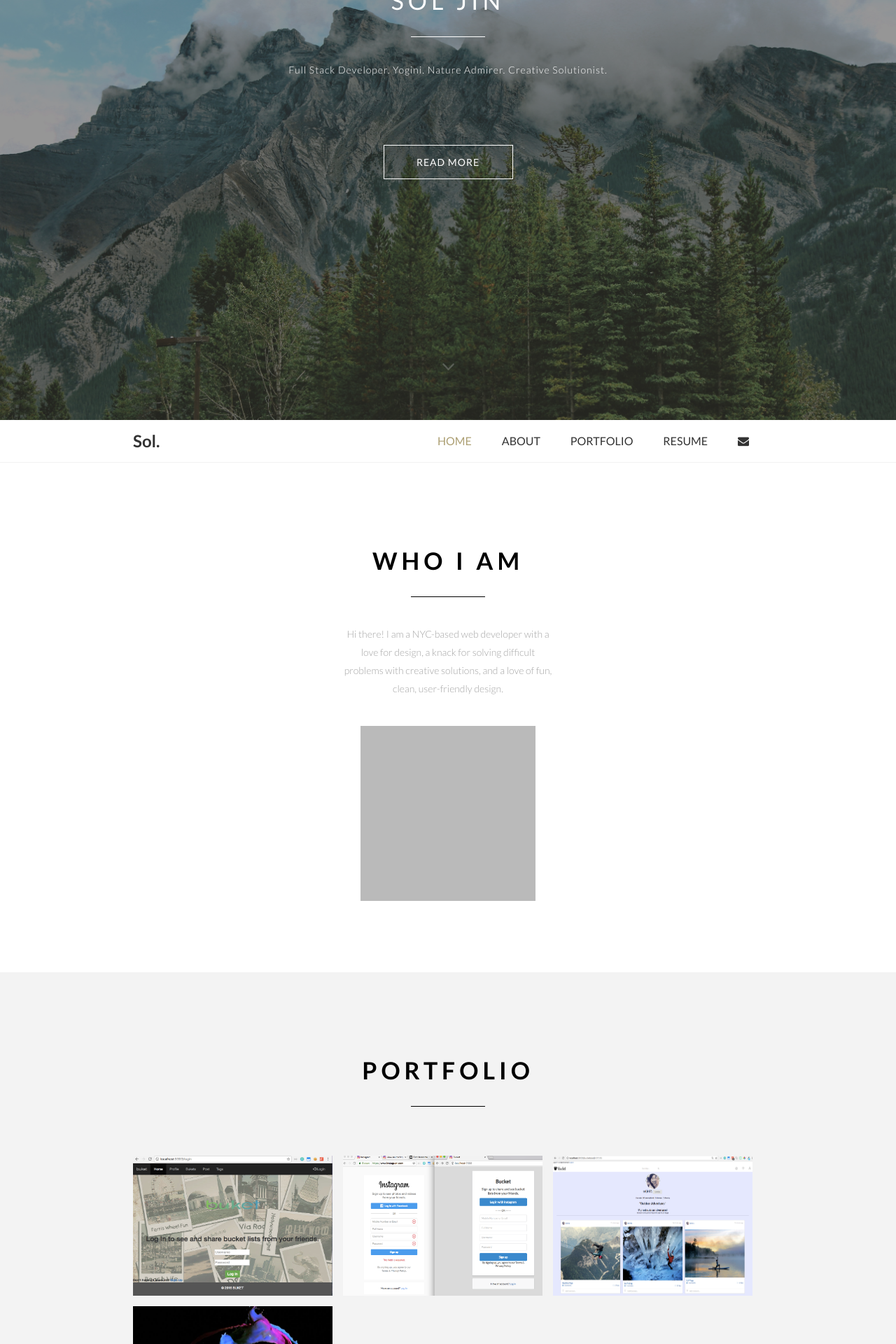
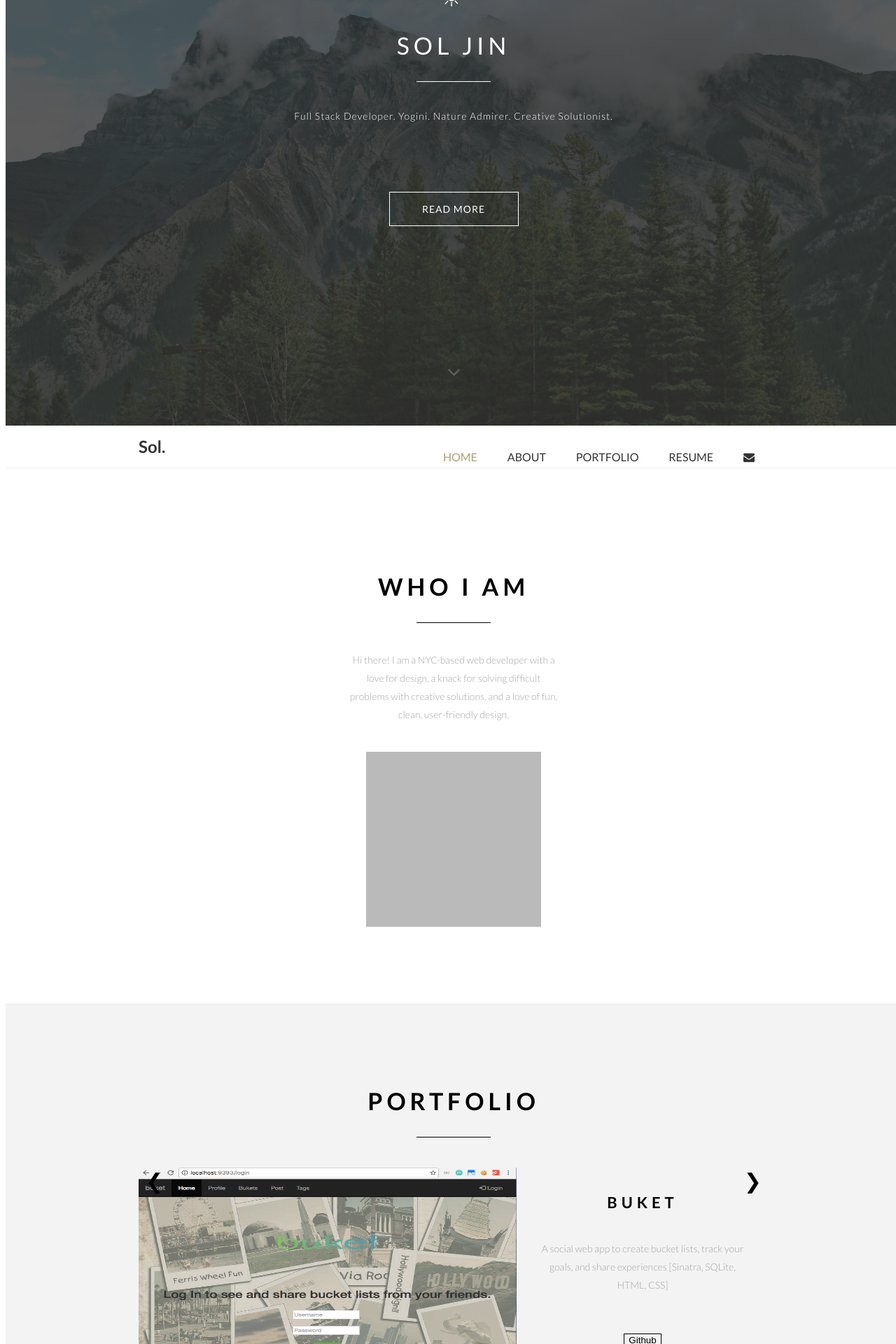
Before and after one commit to jin501/PortfolioTake2, a PHP site: page / in a window 1280 px wide. Shown: the part 200-2120 px from the top of the page at 70% size. Run offline with PHP 8.4, Linux system fonts and the light colour scheme; grey boxes are pictures that could not be loaded.

Commit message:
fixed portfolio slideshow

```diff
--- a/HTML/css/reset.css
+++ /dev/null
@@ -1,45 +0,0 @@
-
-
-html, body, div, span, applet, object, iframe,
-h1, h2, h3, h4, h5, h6, p, blockquote, pre,
-a, abbr, acronym, address, big, cite, code,
-del, dfn, em, img, ins, kbd, q, s, samp,
-small, strike, strong, sub, sup, tt, var,
-b, u, i, center,
-dl, dt, dd, ol, ul, li,
-fieldset, form, label, legend,
-table, caption, tbody, tfoot, thead, tr, th, td,
-article, aside, canvas, details, embed,
-figure, figcaption, footer, header, hgroup,
-menu, nav, output, ruby, section, summary,
-time, mark, audio, video {
-    margin: 0;
-    padding: 0;
-    border: 0;
-    font-size: 100%;
-    font: inherit;
-    vertical-align: baseline;
-}
-/* HTML5 display-role reset for older browsers */
-article, aside, details, figcaption, figure,
-footer, header, hgroup, menu, nav, section {
-    display: block;
-}
-body {
-    line-height: 1;
-}
-ol, ul {
-    list-style: none;
-}
-blockquote, q {
-    quotes: none;
-}
-blockquote:before, blockquote:after,
-q:before, q:after {
-    content: '';
-    content: none;
-}
-table {
-    border-collapse: collapse;
-    border-spacing: 0;
-}
--- a/HTML/css/style.css
+++ b/HTML/css/style.css
@@ -1,4 +1,64 @@
 @import url(http://fonts.googleapis.com/css?family=Lato:400,300,100,700,900&subset=latin,latin-ext);
+
+.grow{
+  transition: all .2s ease-in-out;
+}
+.grow:hover{
+  transform: scale(1.1);
+}
+.slideshow{
+  position: relative;
+}
+
+.slide-img{
+  width: 60%;
+  float:left;
+  height: 305px;
+}
+.slide-text{
+  font-size: 30px;
+  width:40%;
+  display: inline-block;
+  height: 305px;
+  position: relative;
+  background-color:#f3f3f3;
+}
+.slide-desc{
+  color: #a4a4a4;
+  margin:40px auto;
+  width:300px;
+  line-height:26px;
+  letter-spacing:0;
+  font-size:14px;
+  font-weight:300;
+  text-align:center;
+}
+.slide-text-wrapper{
+
+}
+
+.slide-title{
+  font-size:22px;
+  color:black;
+  text-align:center;
+  letter-spacing:6px;
+  font-weight:bold;
+  text-transform:uppercase;
+  line-height:1.2;
+}
+.left-arrow{
+  position: absolute;
+  float:left;
+  margin-left: 10px;
+  font-size: 2em;
+  cursor:pointer;
+}
+.right-arrow{
+  float:right;
+  margin-right: 10px;
+  font-size: 2em;
+  cursor:pointer;
+}
 
 .modal {
     display: none; /* Hidden by default */
@@ -128,14 +188,13 @@ h1 span{
   height: 1px;
   width:106px;
   border:0;
-
 }
 
 .start-page .opacity{
   position:absolute;
   width:100%;
   height:100%;
-  background:rgba(51,51,51,0.5); /* Standard Off */
+  background:rgba(51,51,51,0.8); /* Standard Off */
 }
 
 
@@ -387,7 +446,7 @@ h1 span{
 
 }
 
-.about hr{
+/*.about hr{
   color: black;
   margin-top:30px;
   background-color: black;
@@ -395,7 +454,7 @@ h1 span{
   width:106px;
   border:0;
 
-}
+}*/
 
 .about p.title{
   color: #a4a4a4;
@@ -714,7 +773,7 @@ h1 span{
 
 }
 
-.resume hr{
+/*.resume hr{
   color: black;
   margin-top:30px;
   background-color: black;
@@ -722,7 +781,7 @@ h1 span{
   width:106px;
   border:0;
 
-}
+}*/
 
 .resume p.title{
   color: #a4a4a4;
@@ -922,7 +981,7 @@ h1 span{
   line-height:1.2;
 }
 
-.contact hr{
+hr{
   color: black;
   margin-top:30px;
   background-color: black;
@@ -930,6 +989,7 @@ h1 span{
   width:106px;
   border:0;
 }
+
 
 .contact .content .form{
   width:455px;
@@ -978,7 +1038,7 @@ h1 span{
 }
 
 #contact > div > div.contact-text > a{
-  font-size:18px;
+  font-size:20px;
 }
 
 strong{
@@ -1105,3 +1165,13 @@ html, body{
   max-width: 100%;
     overflow-x: hidden;
 }
+
+.form{
+  width: 405px;
+  overflow: hidden;
+  height: auto;
+  font-weight: 300;
+  color: black;
+  font-size: 28px;
+  line-height: 26px;
+}
--- a/HTML/index.html
+++ b/HTML/index.html
@@ -7,13 +7,11 @@
 
   <title>Sol - Web Developer</title>
 
-  <link rel="stylesheet" type="text/css" href="css/reset.css" />
   <link rel="stylesheet" type="text/css" href="css/style.css" />
   <link href='https://maxcdn.bootstrapcdn.com/font-awesome/4.7.0/css/font-awesome.min.css' rel='stylesheet' type='text/css'>
 </head>
 
 <body>
-
   <div class="preloader" id="preloader">
     <div class="item">
       <img src="img/loading.gif">
@@ -110,12 +108,65 @@
     <div class="portfolio-margin">
       <h1>PORTFOLIO</h1>
       <hr/>
+      <br /><br />
 
-      <!-- 1 item portoflio-->
+      <div class="slideshow" style="max-width:100%">
+        <div class="left-arrow" onclick="plusDivs(-1)">&#10094;</div>
+        <div class="right-arrow" onclick="plusDivs(1)">&#10095;</div>
+
+        <div class="mySlide">
+          <img class="slide-img" src="img/portfolio/1.png">
+          <div class="slide-text">
+            <div class="slide-text-wrapper">
+            <center>
+              <div class="slide-title">Buket</div>
+            </center>
+            <p class="slide-desc">A social web app to create bucket lists, track your goals, and share experiences [Sinatra, SQLite, HTML, CSS]</p>
+            <center>
+            <button target="_blank" href="http://www.github.com/" class="github-button">Github</button>
+          </center>
+
+          </div>
+          </div>
+        </div>
+        <div class="mySlide">
+          <img class="slide-img" src="img/portfolio/2.png">
+          <div class="slide-text">
+            <div class="slide-text-wrapper">
+            <center>
+              <div class="slide-title">Instagram Sign In (Buket)</div>
+            </center>
+            <p class="slide-desc">A recreation of the Instragram Sign In page, using just HTML and CSS</p>
+            <center>
+            <button target="_blank" href="http://www.github.com/" class="github-button">Github</button>
+          </center>
+
+          </div>
+          </div>
+        </div>
+        <div class="mySlide">
+          <img class="slide-img" src="img/portfolio/3.png">
+          <div class="slide-text">
+            <div class="slide-text-wrapper">
+            <center>
+              <div class="slide-title">Bucket (Buket 2.0)</div>
+            </center>
+            <p class="slide-desc">An extended version of Buket that includes features like following other users, leaving comments, and more for a comprehensive social app.<br />
+            [Rails]</p>
+            <center>
+            <button target="_blank" href="http://www.github.com/" class="github-button">Github</button>
+          </center>
+
+          </div>
+          </div>
+        </div>
+  </div>
+
+    <!-- 1 item portoflio-->
 
       <ul class="grid">
 
-        <li>
+        <li class="grow">
           <!-- <a href="#"> -->
             <img src="img/portfolio/1.png" alt="Portfolio item" />
             <div class="text">
@@ -166,86 +217,7 @@
           </a>
         </li>
 
-        <!-- 5 item portoflio-->
-<!--
-        <li>
-          <a href="#">
-            <img src="img/portfolio/5.png" alt="Portfolio item" />
-            <div class="no-text">
-              <p></p>
-              <p class="description"></p>
-            </div>
-          </a>
-        </li> -->
-
-
-        <!-- 6 item portoflio-->
-
-        <!-- <li>
-          <a href="#">
-            <img src="img/portfolio/6.png" alt="Portfolio item" />
-            <div class="text">
-              <p>PORTFOLIO 6</p>
-              <p class="description">Your text here...</p>
-            </div>
-          </a>
-        </li> -->
-
-        <!-- 7 item portoflio-->
-
-        <!-- <li>
-          <a href="#">
-            <img src="img/portfolio/7.png" alt="Portfolio item" />
-            <div class="text">
-              <p>PORTFOLIO 7</p>
-              <p class="description">Your text here...</p>
-            </div>
-          </a>
-        </li> -->
-
-        <!-- 8 item portoflio-->
-
-        <!-- <li>
-          <a href="#">
-            <img src="img/portfolio/8.png" alt="Portfolio item" />
-            <div class="text">
-              <p>PORTFOLIO 8</p>
-              <p class="description">Your text here...</p>
-            </div>
-          </a>
-        </li> -->
-
-        <!-- 9 item portoflio-->
-
-        <!-- <li>
-          <a href="#">
-            <img src="img/portfolio/9.png" alt="Portfolio item" />
-            <div class="text">
-              <p>PORTFOLIO 9</p>
-              <p class="description">Your text here...</p>
-            </div>
-          </a>
-        </li> -->
-
-        <!-- 10 item portoflio-->
-<!--
-        <li>
-          <a href="#">
-            <img src="img/portfolio/10.png" alt="Portfolio item" />
-            <div class="text">
-              <p>PORTFOLIO 11</p>
-              <p class="description">Your text here...</p>
-            </div>
-          </a>
-        </li>
-
-         -->
-
-
-
       </ul>
-
-      <!-- <a href="#"><div class="read-more">Read more</div></a> -->
 
     </div>
 
@@ -255,7 +227,6 @@
   <div class="clear"></div>
 
   <section class="resume" id="resume">
-
     <div class="content">
       <h1>RESUME</h1>
       <hr/>
@@ -270,7 +241,7 @@
           <br /><center>
             download as <a style="color:blue;" href="./pdf/Resume.pdf" download>pdf</a>
             | |
-            download as <a style="color:blue;" href="./pdf/Resume.pdf" download>.doc</a>
+            download as <a style="color:blue;" href="./pdf/Resume.docx" download>.doc</a>
           </center><br />
           <object id="my-resume" data="./pdf/Resume.pdf" type="application/pdf" width="100%" height="400px">
             <p><b>Error</b>: This browser does not support PDFs. Please download the PDF to view it: <a href="./pdf/SolJinResume2.0.pdf">Download PDF</a>.</p>
@@ -278,6 +249,7 @@
         </div>
 
       </div>
+  <!-- Modal END -->
 
       <div class="column-one">
         <div class="circle-one"></div>
@@ -288,7 +260,7 @@
       <div class="column-two">
         <div class="circle-two"></div>
         <h2>EXPERIENCE.</h2>
-        <p>I come from a strong background in sales and customer service. I was a <span style="color:black;font-weight:bolder;">Technical Recruiter</span> in the Applications space at <a target="_blank"  href="https://www.teksystems.com/"><span style="color:black;font-weight:bolder;">TEKsystems</span></a>, where I recruited top IT talent for the Capital Markets &amp; Investment Banking vertical. I then headed up the consulting divison as <span style="color:black;font-weight:bolder;">Director of Recruitment, Consulting Services</span> at a startup recruiting agency called <span style="color:black;font-weight:bolder;">ISPOSSIBLE IN TECH</span>. I also teach yoga at <span style="color:black;font-weight:bolder;">Crossfit Outbreak.</span> <a target="_blank" href="http://crossfitoutbreak.com/locations/east-williamsburg/schedule/">Join me</a> for a class!</p>
+        <p>I come from a strong background in sales and customer service. I was a <span style="color:black;font-weight:bolder;">Technical Recruiter</span> in the Applications space at <a target="_blank"  href="https://www.teksystems.com/"><span style="color:black;font-weight:bolder;">TEKsystems</span></a>, where I recruited top IT talent for the Capital Markets &amp; Investment Banking vertical. I then headed up the consulting divison as <span style="color:black;font-weight:bolder;">Director of Recruitment, Consulting Services</span> at a startup recruiting agency called <span style="color:black;font-weight:bolder;">ISPOSSIBLE IN TECH</span>. I also teach yoga at <span style="color:black;font-weight:bolder;">Crossfit Outbreak.</span>
       </div>
 
       <div class="column-three">
@@ -311,7 +283,7 @@
         </p>
       </div>
 
-    <div class="column-one">
+    <!-- <div class="column-one">
       <h2>ACHIEVEMENTS</h2>
       <p>
         <span style="color:black;font-weight:bolder;">+</span> Volunteered aboard for a year as an International English &amp; Math Teacher in India &amp; South Korea
@@ -340,8 +312,8 @@
     <div class="column-three">
       <h2>FUN</h2>
       <p>When I'm not coding, I enjoy practicing yoga and meditation, hiking, eating, playing on my billiards and kickball leagues, and pretty much any and all outdoor activities. I am a HUGE foodie, and love trying new restaurants and cuisines. A born thrill-seeker and adventurer, I live to learn and experience new things.</p>
-    </div>
-
+    </div> -->
+    <br /><br /><br /><br />
   </div>
   </section>
 
@@ -373,37 +345,13 @@
     <div class="content">
 
       <div class="form">
-
-        <form method="post" action="mail.php" name="kontakt">
-
-          <div class="column">
-            YOUR NAME<br/><br/>
-            <input name="name" id="name" value="" />
-          </div>
-
-          <div class="column-2">
-            YOUR E-MAIL<br/><br/>
-            <input name="email" id="email" value="" />
-          </div>
-
-
-          <div class="column-3">
-            MESSAGE<br/><br/>
-            <textarea id="message" name="message" ></textarea>
-          </div>
-
-          <div class="button">
-            <span><input class="submit" id="submit" name="submit" type="submit" value="SEND"></span>
-          </div>
-
-        </form>
+        Want to work together? Questions? Comments? Concerns? Contact me!<br/><br/>
 
       </div>
 
 
       <div class="contact-text">
 
-        Want to work together? Questions? Comments? Concerns? Contact me!<br/><br/>
 
         <strong>Sol Jin</strong><br/><br/>
         <i class="fa fa-lg fa-mobile" aria-hidden="true"></i> (781)408-9944<br />
```
Also changed, not shown: HTML/js/script.js (+18 -0 lines), 1 other file.
